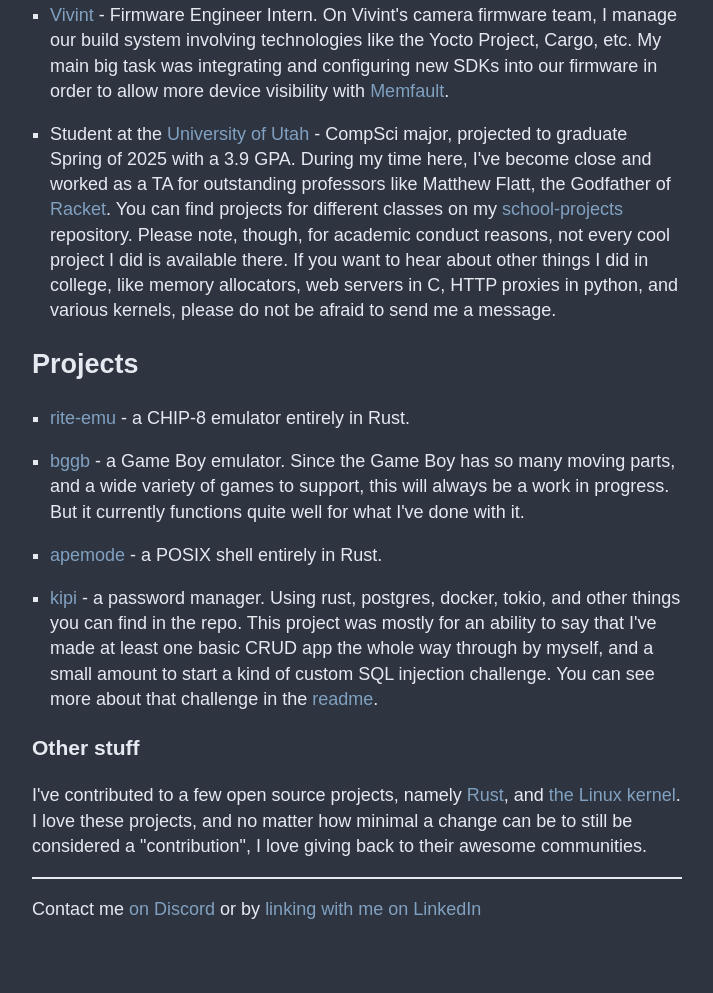
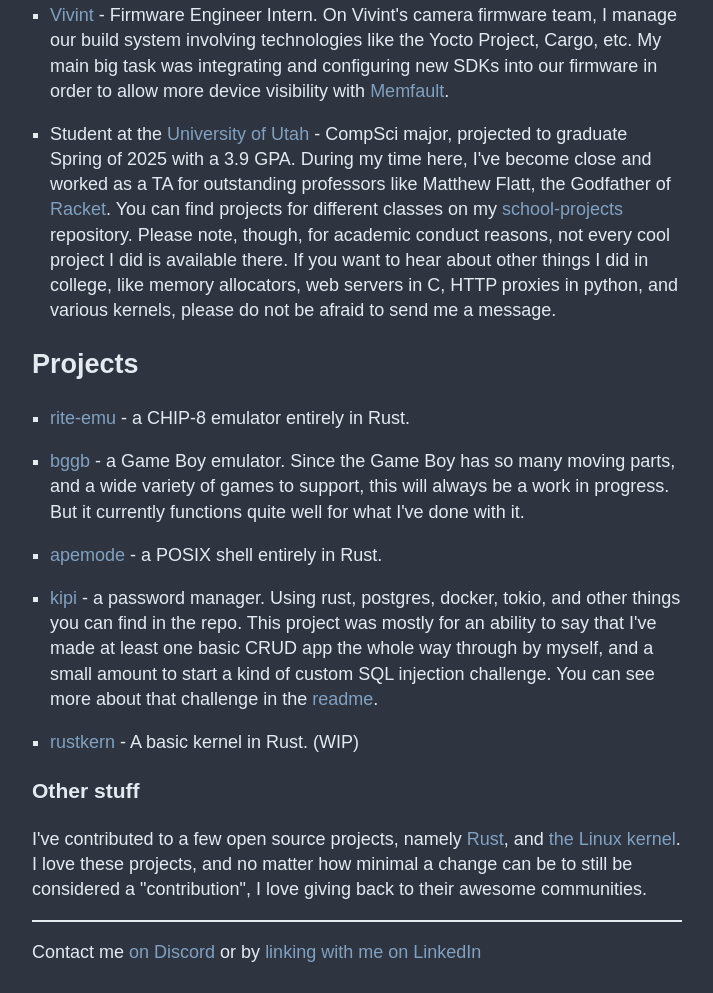
Before and after one commit to Borgerr/Borgerr.github.io, a plain HTML site: page index.html in a window 1280 px wide. Shown: the part 314-1307 px from the top of the page, without its empty margins (283-996 px from the left). Before the commit the page ends 1264 px from the top, so only its background shows below. Drawn offline with Linux system fonts and the light colour scheme.

Commit message:
WIP rustkern entry

```diff
--- a/index.html
+++ b/index.html
@@ -67,6 +67,11 @@ You can see more about that challenge in the
 <a href="https://github.com/Borgerr/kipi#kipi">readme</a>.
 </p>
 </li>
+<li>
+<p>
+<a href="git@github.com:Borgerr/rust.git">rustkern</a> - A basic kernel in Rust. (WIP)
+</p>
+</li>
 </ul>
 
 <h3>Other stuff</h3>
```
